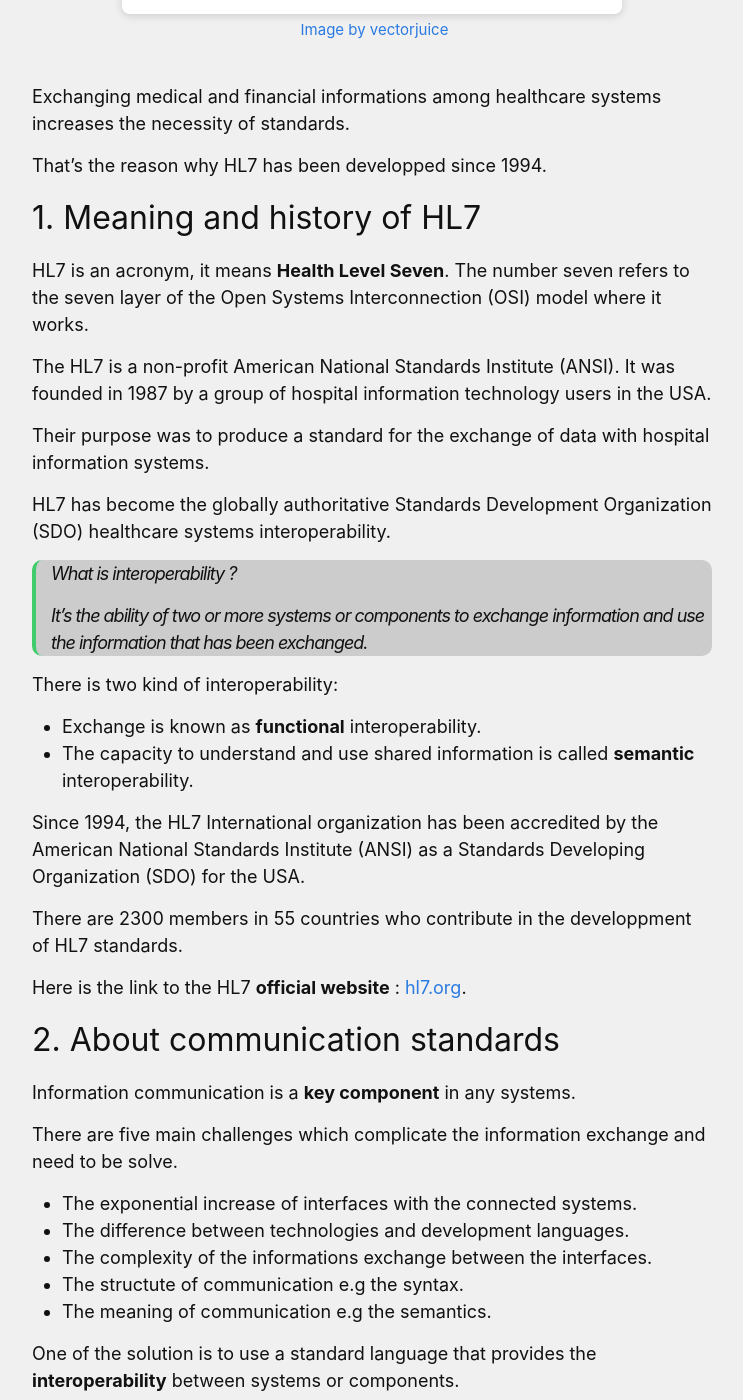
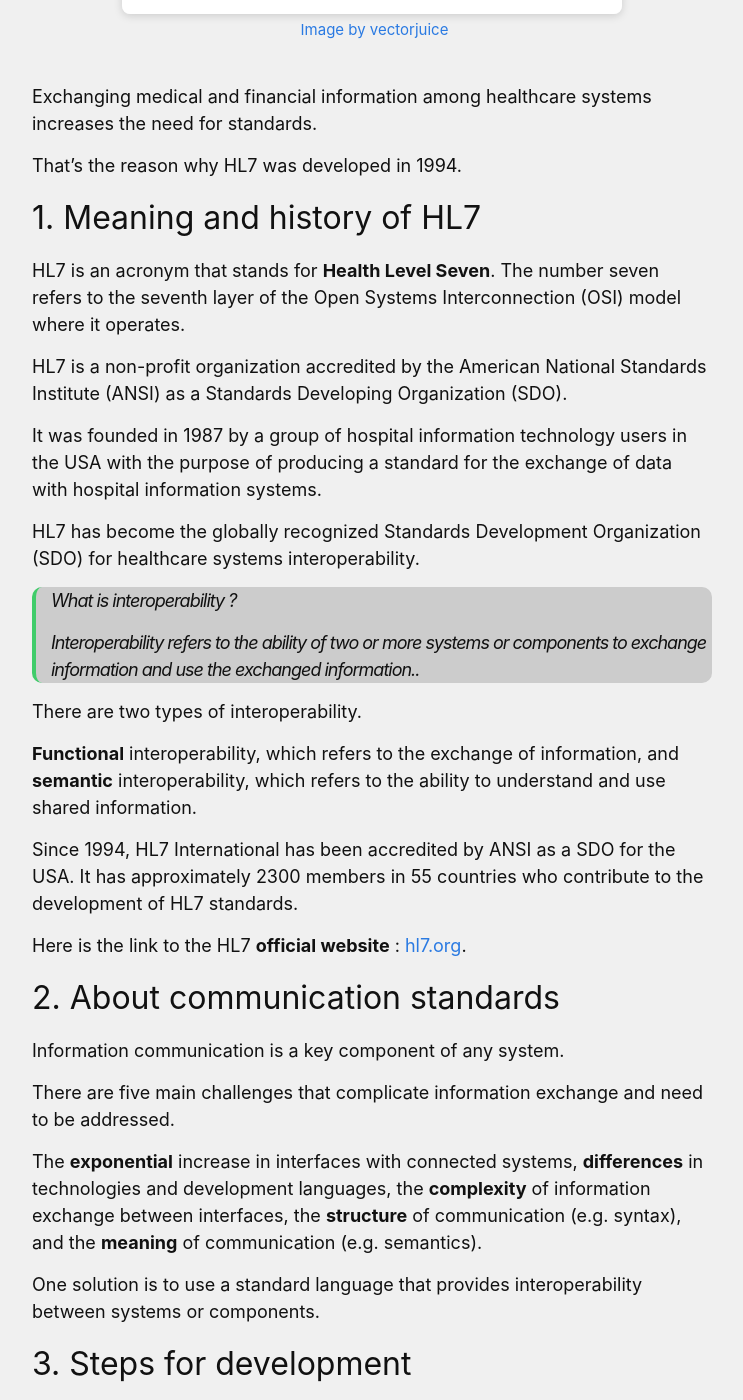
Before and after one commit to CMagnac/CMagnac-first-blog, a Jekyll site: the page built from _posts/2022-10-09-intro-to-hl7.md, in a window 1280 px wide and 1400 px high, scrolled down 749 px. Shown: the whole window, without its empty margins (268-1011 px from the left). Built offline with Jekyll 4.4.1, drawn with Linux system fonts in a browser that asks for light colours; some of the changed text lies outside the part shown.

Commit message:
Update post

```diff
--- a/_posts/2022-10-09-intro-to-hl7.md
+++ b/_posts/2022-10-09-intro-to-hl7.md
@@ -7,67 +7,53 @@ permalink: blog/:categories/:title
 image: programming.jpg
 caption: <a href="https://www.freepik.com/free-vector/automation-testing-abstract-concept-vector-illustration-software-testing-solution-development-process-automation-website-developer-optimization-online-service-site-menu-bar-abstract-metaphor_24122199.htm#query=coding&position=26&from_view=search&track=sph">Image by vectorjuice</a>
 ---
-Exchanging medical and financial informations among healthcare systems increases the necessity of standards.
+Exchanging medical and financial information among healthcare systems increases the need for standards.
 
-That's the reason why HL7 has been developped since 1994.
+That's the reason why HL7 was developed in 1994.
 
 ## 1. Meaning and history of HL7
 
-HL7 is an acronym, it means **Health Level Seven**.
-The number seven refers to the seven layer of the Open Systems Interconnection (OSI) model where it works.
+HL7 is an acronym that stands for **Health Level Seven**.
+The number seven refers to the seventh layer of the Open Systems Interconnection (OSI) model where it operates.
 
-The HL7 is a non-profit American National Standards Institute (ANSI). It was founded in 1987 by a group of hospital information technology users in the USA.
+HL7 is a non-profit organization accredited by the American National Standards Institute (ANSI) as a Standards Developing Organization (SDO).
 
-Their purpose was to produce a standard for the exchange of data with hospital information systems.
+It was founded in 1987 by a group of hospital information technology users in the USA with the purpose of producing a standard for the exchange of data with hospital information systems.
 
-HL7 has become the globally authoritative Standards Development Organization (SDO) healthcare systems interoperability.
+HL7 has become the globally recognized Standards Development Organization (SDO) for healthcare systems interoperability.
 
 > What is interoperability ?
 >
-> *It's the ability of two or more systems or components to exchange information and use the information that has been exchanged*.
+> *Interoperability refers to the ability of two or more systems or components to exchange information and use the exchanged information.*.
 
-There is two kind of interoperability:
+There are two types of interoperability.
 
-+ Exchange is known as **functional** interoperability.
-+ The capacity to understand and use shared information is called **semantic** interoperability.
+**Functional** interoperability, which refers to the exchange of information, and **semantic** interoperability, which refers to the ability to understand and use shared information.
 
-Since 1994, the HL7 International organization has been accredited by the American National Standards Institute (ANSI) as a Standards Developing Organization (SDO) for the USA.
-
-There are 2300 members in 55 countries who contribute in the developpment of HL7 standards.
+Since 1994, HL7 International has been accredited by ANSI as a SDO for the USA. It has approximately 2300 members in 55 countries who contribute to the development of HL7 standards.
 
 Here is the link to the HL7 **official website** : [hl7.org](http://www.hl7.org/).
 
 ## 2. About communication standards
 
-Information communication is a **key component** in any systems.
+Information communication is a key component of any system.
 
-There are five main challenges which complicate the information exchange and need to be solve.
+There are five main challenges that complicate information exchange and need to be addressed.
 
-+ The exponential increase of interfaces with the connected systems.
-+ The difference between technologies and development languages.
-+ The complexity of the informations exchange between the interfaces.
-+ The structute of communication e.g the syntax.
-+ The meaning of communication e.g the semantics.
+The **exponential** increase in interfaces with connected systems, **differences** in technologies and development languages, the **complexity** of information exchange between interfaces, the **structure** of communication (e.g. syntax), and the **meaning** of communication (e.g. semantics).
 
-One of the solution is to use a standard language that provides the **interoperability** between systems or components.
+One solution is to use a standard language that provides interoperability between systems or components.
 
 ## 3. Steps for development
 
-Specific HL7 International Work Groups concentrate on various areas or "domains" of healthcare information exchange.
+HL7 International Work Groups focus on specific areas or "domains" of healthcare information exchange.
 
-The output of the Work Groups must get the consensus and approval of a representation of the HL7 International membership before a standard may be published.
+The output of the Work Groups must be approved by a representation of the HL7 International membership before a standard can be published.
 
-A healthcare interoperability standard is generally developed in five stages:
+A healthcare interoperability standard is generally developed in five stages: **identification** of issues and scope, **conceptualization** of a solution, **creation** of the standard specification, **adoption** by the rest of the industry, and **certification** in some cases.
 
-+ Identification of issues and scopes.
-+ Conceptualization of a solution.
-+ Creation for the standard specification.
-+ Adoption by the rest of the industry.
-+ Certification for some cases.
+In recent years, we have entered the era of big data.
 
-Since a decade, we have entered the era of big data.
-Data are gathered, exchanged, collected and secured in any public or private institute.
+Data is gathered, exchanged, collected, and secured in a variety of public and private institutions. Healthcare systems need a stable and standard way of communicating and storing their data.
 
-Health care systems must have a stable and standard way of communicating and store their data.
-
-Otherwise, lack of standards may conduct to a get out of hand.
+Without standards, the situation can become chaotic.
```
